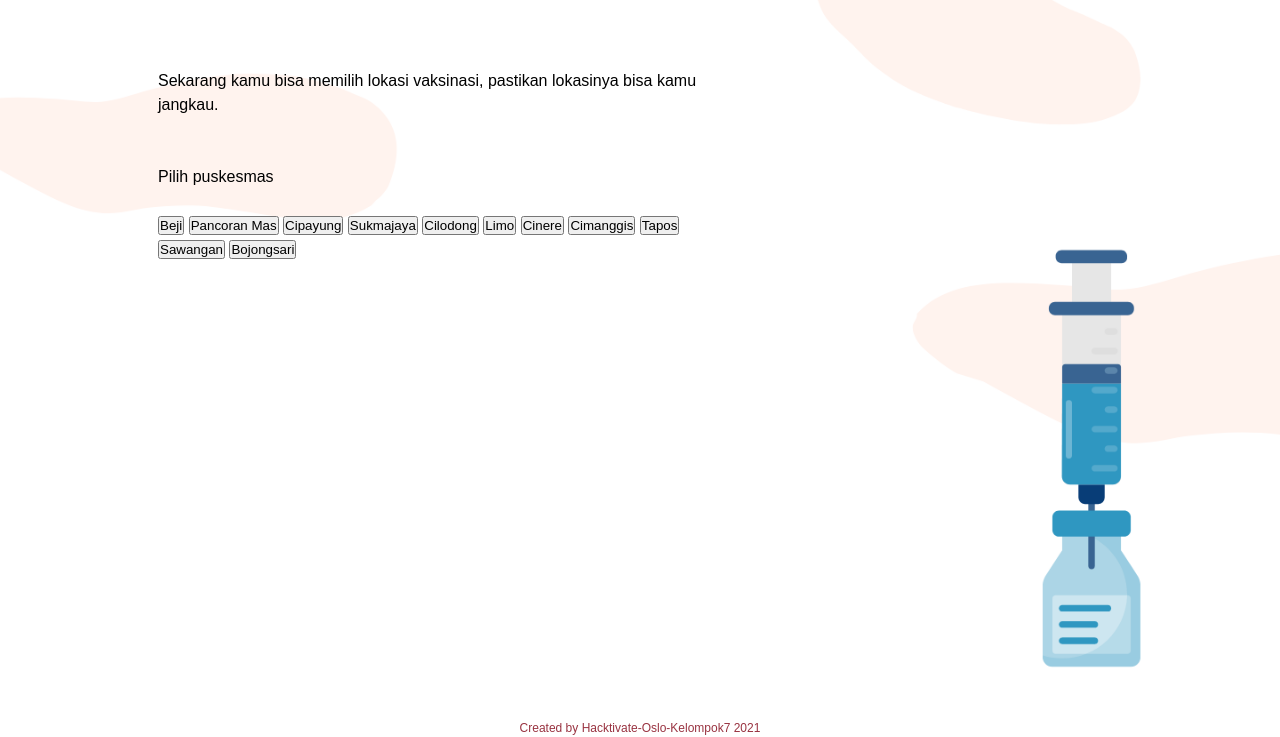
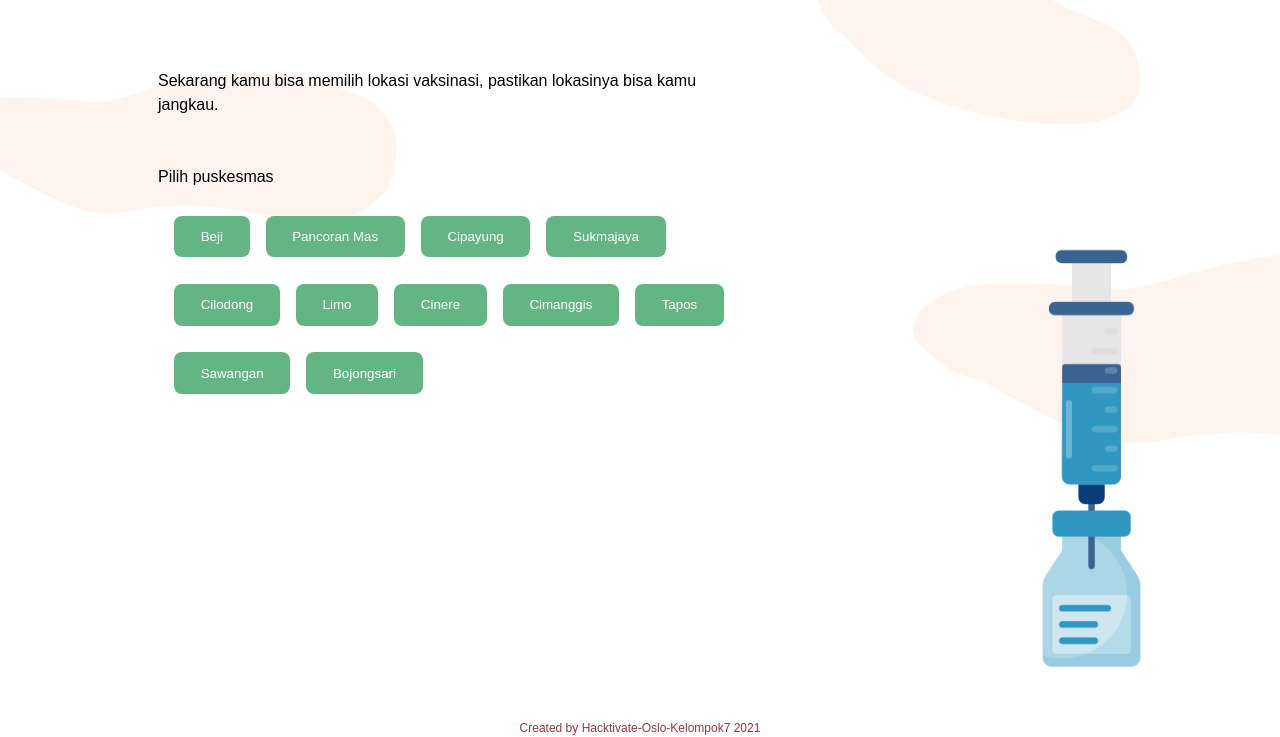
Before and after one commit to robybatas/ayovaksin.github.io, a plain HTML site: page selectLocation.html in a window 1280 px wide. Shown: the part 81-818 px from the top of the page. Drawn offline with Linux system fonts and the light colour scheme.

Commit message:
Edit styling

```diff
--- a/selectLocation.html
+++ b/selectLocation.html
@@ -22,7 +22,7 @@
                     <div class="info">
                         <form>
                             <p>Pilih puskesmas</p>
-                            <br>
+                            <div class="puskesmas-location-buttons">
                                 <button id="l1">Beji</button>
                                 <button id="l2">Pancoran Mas</button>
                                 <button id="l3">Cipayung</button>
@@ -34,6 +34,7 @@
                                 <button id="l9">Tapos</button>
                                 <button id="l10">Sawangan</button>
                                 <button id="l11">Bojongsari</button>
+                            </div>
                         </form>
                     </div>
                 </div>
--- a/style/main.css
+++ b/style/main.css
@@ -130,7 +130,8 @@ header .navigation a:hover:not(.active) {
     color: #004aad;
 }
 
-.info input[type=submit] {
+.info input[type=submit],
+.info button {
     background-color: hsl(144, 36%, 55%);
     padding: 1em 2em;
     color: white;
@@ -139,7 +140,8 @@ header .navigation a:hover:not(.active) {
     margin-top: 2em;
 }
 
-.info input[type=submit]:hover {
+.info input[type=submit]:hover,
+.info button:hover {
     color: #004aad;
 }
 
@@ -169,3 +171,16 @@ footer {
 .next a {
     font-family: 'Fredoka One', sans-serif;
 }
+
+.puskesmas-location-buttons {
+    display: flex;
+    flex-wrap: wrap;
+}
+
+.puskesmas-location-buttons * {
+    margin-left: 16px;
+}
+
+.puskesmas-location-buttons button:hover {
+    color: #004aad;
+}
```
Lines whose indentation alone changed are shown as unchanged.
